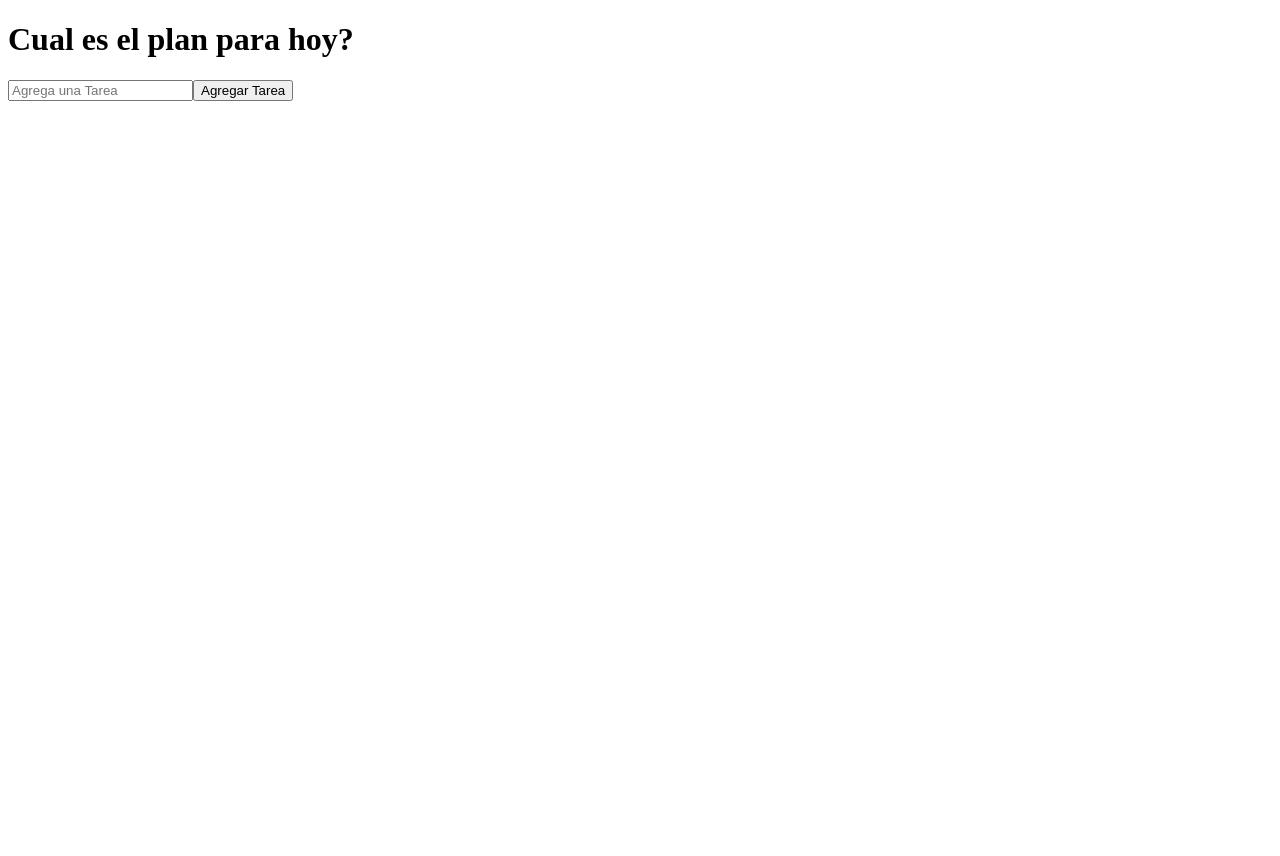
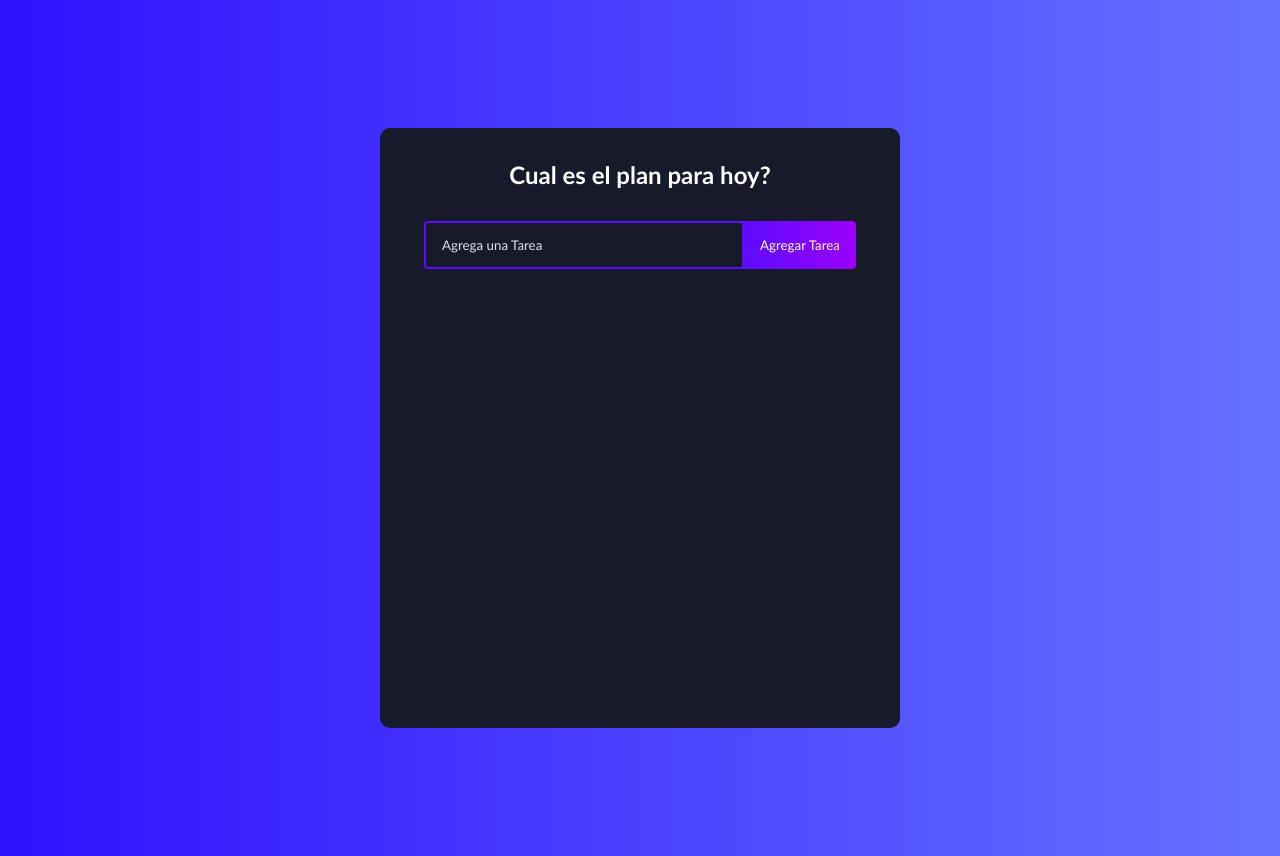
Before and after one commit to Cesar-Antonio23/todolist-app-react, a React (Create React App) app in the folder todo-list/: page / in a window 1280 px wide. Before the commit the page ends 800 px from the top, so only its background shows below. Built offline with nearby package versions, Linux system fonts and the light colour scheme.

Commit message:
Todo App Terminado

```diff
--- a/todo-list/src/App.css
+++ b/todo-list/src/App.css
@@ -0,0 +1,147 @@
+* {
+    box-sizing: border-box;
+    margin: 0;
+    padding: 0;
+    font-family: 'Trebuchet MS', 'Lucida Sans Unicode', 'Lucida Grande',
+      'Lucida Sans', Arial, sans-serif;
+  }
+
+  body {
+    background: linear-gradient(
+      90deg,
+      rgba(48, 16, 255, 1) 0%,
+      rgba(100, 115, 255, 1) 100%
+    );
+  }
+  .todo-app {
+    display: flex;
+    flex-direction: column;
+    justify-content: start;
+    width: 520px;
+    min-height: 600px;
+    background: #161a2b;
+    text-align: center;
+    margin: 128px auto;
+    border-radius: 10px;
+    padding-bottom: 32px;
+  }
+
+  h1 {
+    margin: 32px 0;
+    color: #fff;
+    font-size: 24px;
+  }
+
+  .complete {
+    text-decoration: line-through;
+    opacity: 0.4;
+  }
+
+  .todo-form {
+    margin-bottom: 32px;
+  }
+
+  .todo-input {
+    padding: 14px 32px 14px 16px;
+    border-radius: 4px 0 0 4px;
+    border: 2px solid #5d0cff;
+    outline: none;
+    width: 320px;
+    background: transparent;
+    color: #fff;
+  }
+
+  .todo-input::placeholder {
+    color: #e2e2e2;
+  }
+
+  .todo-button {
+    padding: 16px;
+    border: none;
+    border-radius: 0 4px 4px 0;
+    cursor: pointer;
+    outline: none;
+    background: linear-gradient(
+      90deg,
+      rgba(93, 12, 255, 1) 0%,
+      rgba(155, 0, 250, 1) 100%
+    );
+    color: #fff;
+    text-transform: capitalize;
+  }
+
+  .todo-input.edit {
+    border: 2px solid #149fff;
+  }
+
+  .todo-button.edit {
+    background: linear-gradient(
+      90deg,
+      rgba(20, 159, 255, 1) 0%,
+      rgba(17, 122, 255, 1) 100%
+    );
+    padding: 16px 22px;
+  }
+
+  .todo-container {
+    display: flex;
+    flex-direction: row;
+    position: relative;
+  }
+
+  .todo-row {
+    display: flex;
+    justify-content: space-between;
+    align-items: center;
+    margin: 4px auto;
+    color: #fff;
+    background: linear-gradient(
+      90deg,
+      rgba(255, 118, 20, 1) 0%,
+      rgba(255, 84, 17, 1) 100%
+    );
+
+    padding: 16px;
+    border-radius: 5px;
+    width: 90%;
+  }
+
+  .todo-row:nth-child(4n + 1) {
+    background: linear-gradient(
+      90deg,
+      rgba(93, 12, 255, 1) 0%,
+      rgba(155, 0, 250, 1) 100%
+    );
+  }
+
+  .todo-row:nth-child(4n + 2) {
+    background: linear-gradient(
+      90deg,
+      rgba(255, 12, 241, 1) 0%,
+      rgba(250, 0, 135, 1) 100%
+    );
+  }
+
+  .todo-row:nth-child(4n + 3) {
+    background: linear-gradient(
+      90deg,
+      rgba(20, 159, 255, 1) 0%,
+      rgba(17, 122, 255, 1) 100%
+    );
+  }
+
+  .icons {
+    display: flex;
+    align-items: center;
+    font-size: 24px;
+    cursor: pointer;
+  }
+
+  .delete-icon {
+    margin-right: 5px;
+    color: #fff;
+  }
+
+  .edit-icon {
+    color: #fff;
+  }
--- a/todo-list/src/components/todo.js
+++ b/todo-list/src/components/todo.js
@@ -33,10 +33,10 @@ function Todo({todos, completeTodo, removeTodo, updateTodo}) {
                     onClick={() => removeTodo(todo.id)}
                     className='delete-icon'
                 />
-                <TiEdit
+                {/* <TiEdit
                     onClick={()=> setEdit({id: todo.id, value: todo.text})}
                     className='edit-icon'
-                />
+                /> */}
                 </div>
 
             </div>
--- a/todo-list/src/components/todoForm.js
+++ b/todo-list/src/components/todoForm.js
@@ -1,7 +1,14 @@
-import React, { useState } from "react";
+import React, { useState, useEffect, useRef } from "react";
 
 function TodoForm(props) {
-  const [input, setInput] = useState("");
+  const [input, setInput] = useState(props.edit ? props.edit.value
+    :'');
+
+  const inputRef = useRef(null);
+
+  useEffect(()=>{
+      inputRef.current.focus()
+  })
 
   const handleChange = (e) => {
     setInput(e.target.value);
@@ -20,6 +27,21 @@ function TodoForm(props) {
 
   return (
     <form className="todo-form" onSubmit={handleSubmit}>
+        {props.edit ? (
+            <>
+            <input
+            type="text"
+            placeholder="Reingresa Tarea"
+            name="text"
+            value={input}
+            className="todo-input edit"
+            onChange={handleChange}
+            ref = {inputRef}
+          />
+          <button className="todo-button edit">Reingresar</button>
+          </>
+        ):
+        (<>
         <input
             type="text"
             placeholder="Agrega una Tarea"
@@ -27,8 +49,13 @@ function TodoForm(props) {
             value={input}
             className="todo-input"
             onChange={handleChange}
+            ref = {inputRef}
           />
           <button className="todo-button">Agregar Tarea</button>
+          </>
+          )}
+
+
     </form>
   );
 }
```
Lines whose indentation alone changed are shown as unchanged.
